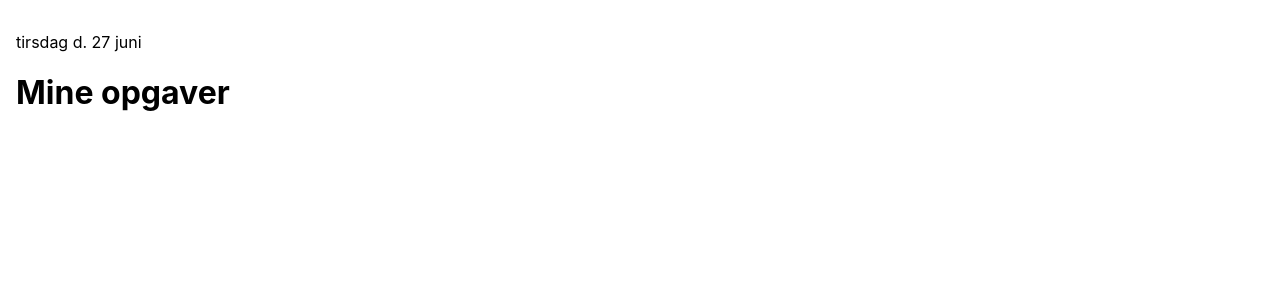
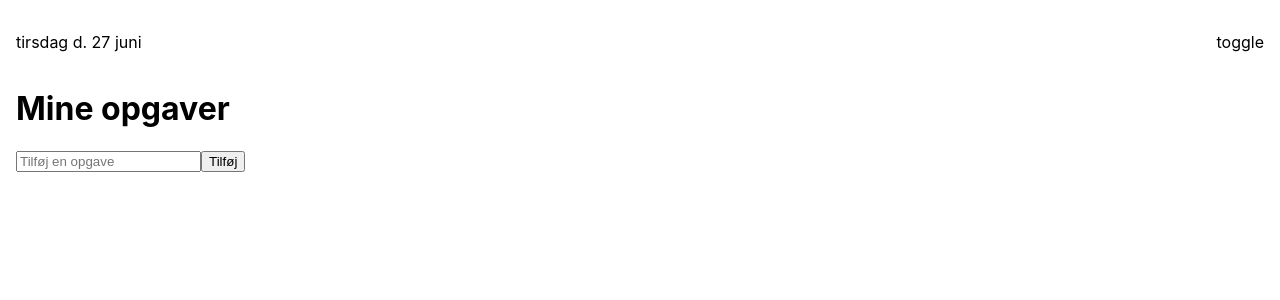
Before and after one commit to Steffen-Svenningsen/todo-app, a React (Create React App) app: page / in a window 1280 px wide. Shown: the top 300 px of the page. Built offline with nearby package versions, Linux system fonts and the light colour scheme.

Commit message:
Create early stage functionality for the todo-app

```diff
--- a/src/App.js
+++ b/src/App.js
@@ -1,18 +1,112 @@
-import React from 'react';
+import {React, useState, useEffect} from 'react';
 import './App.sass';
 import moment from 'moment';
 import 'moment/locale/da';
+import TodoItem from './components/TodoItem';
+import AddTodoForm from './components/AddTodoForm';
+import EditTodoForm from './components/EditTodoForm';
 
 function App() {
   moment.locale();
   const date = moment().format('dddd [d.] D MMMM');
+
+  const [todos, setTodos] = useState(() => {
+    const savedTodos = localStorage.getItem("todos");
+    if (savedTodos) {
+      return JSON.parse(savedTodos);
+    } else {
+      return [];
+    }
+  });
+  const [todo, setTodo] = useState("");
+  const [isEditing, setIsEditing] = useState(false);
+  const [currentTodo, setCurrentTodo] = useState({});
+
+  useEffect(() => {
+    localStorage.setItem("todos", JSON.stringify(todos));
+  }, [todos]);
+
+  function handleEditInputChange(e) {
+    setCurrentTodo({ ...currentTodo, text: e.target.value });
+    console.log(currentTodo);
+  }
+
+  function handleInputChange(e) {
+    setTodo(e.target.value);
+  }
+
+  function handleFormSubmit(e) {
+    e.preventDefault();
+
+    if (todo !== "") {
+      setTodos([
+        ...todos,
+        {
+          id: todos.length + 1,
+          text: todo.trim()
+        }
+      ]);
+    }
+    setTodo("");
+  }
+
+  function handleDeleteClick(id) {
+    const removeItem = todos.filter((todo) => {
+      return todo.id !== id;
+    });
+    setTodos(removeItem);
+  }
+
+  function handleEditClick(todo) {
+    setIsEditing(true);
+    setCurrentTodo({ ...todo });
+  }
+
+  function handleUpdateTodo(id, updatedTodo) {
+    const updatedItem = todos.map((todo) => {
+      return todo.id === id ? updatedTodo : todo;
+    });
+    setIsEditing(false);
+    setTodos(updatedItem);
+  }
+
+  function handleEditFormSubmit(e) {
+    e.preventDefault();
+    handleUpdateTodo(currentTodo.id, currentTodo);
+  }
   return (
     <div className="App">
       <header>
         <p className='date'>{date}</p>
+        <div>
+          toggle
+        </div>
       </header>
       <main>
         <h1>Mine opgaver</h1>
+        {isEditing ? (
+        <EditTodoForm
+          currentTodo={currentTodo}
+          setIsEditing={setIsEditing}
+          onEditInputChange={handleEditInputChange}
+          onEditFormSubmit={handleEditFormSubmit}
+        />
+        ) : (
+          <AddTodoForm
+            todo={todo}
+            onAddInputChange={handleInputChange}
+            onAddFormSubmit={handleFormSubmit}
+          />
+        )}
+        <ul className="todo-list">
+          {todos.map((todo) => (
+            <TodoItem
+              todo={todo}
+              onEditClick={handleEditClick}
+              onDeleteClick={handleDeleteClick}
+            />
+          ))}
+        </ul>
       </main>
     </div>
   );
--- a/src/App.sass
+++ b/src/App.sass
@@ -1,2 +1,7 @@
 .App
   padding: 1rem
+
+  header
+    display: flex
+    align-items: center
+    justify-content: space-between
--- /dev/null
+++ b/src/components/AddTodoForm.js
@@ -0,0 +1,18 @@
+export default function AddTodoForm({
+    todo,
+    onAddFormSubmit,
+    onAddInputChange
+  }) {
+    return (
+      <form>
+        <input
+          name="todo"
+          type="text"
+          placeholder="Tilføj en opgave"
+          value={todo}
+          onChange={onAddInputChange}
+        />
+        <button onClick={onAddFormSubmit}>Tilføj</button>
+      </form>
+    );
+  }
--- /dev/null
+++ b/src/components/EditTodoForm.js
@@ -0,0 +1,19 @@
+export default function EditForm({
+    currentTodo,
+    setIsEditing,
+    onEditInputChange,
+    onEditFormSubmit
+  }) {
+    return (
+      <form onSubmit={onEditFormSubmit}>
+        <input
+          name="updateTodo"
+          type="text"
+          placeholder="Update todo"
+          value={currentTodo.text}
+          onChange={onEditInputChange}
+        />
+        <button type="submit" onClick={onEditFormSubmit}>Gem</button>
+      </form>
+    );
+  }
--- /dev/null
+++ b/src/components/TodoItem.js
@@ -0,0 +1,13 @@
+export default function TodoItem({
+    todo,
+    onEditClick,
+    onDeleteClick
+  }) {
+    return (
+      <li key={todo.id}>
+        {todo.text}
+        <button onClick={() => onEditClick(todo)}>Ændre</button>
+        <button onClick={() => onDeleteClick(todo.id)}>Færdig</button>
+      </li>
+    );
+  }
```
